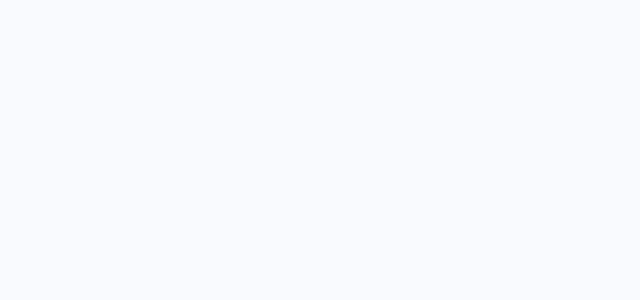
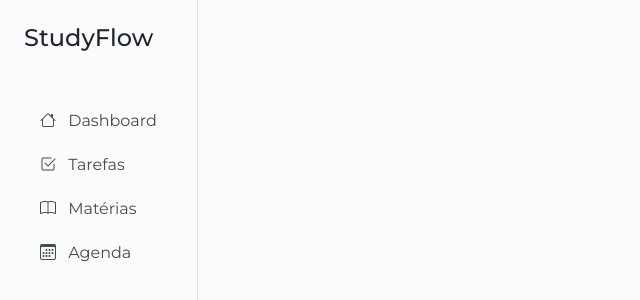
Before and after one commit to RosanaCeline/StudyFlow, a Vue app in the folder frontend/: page /app in a window 1280 px wide. Before the commit this address had no page. Shown: the top 300 px of the page, without its empty margins (0-640 px from the left). Built offline with nearby package versions, Linux system fonts and the light colour scheme.

Commit message:
feat: adiciona side bar

```diff
--- a/frontend/src/assets/base.css
+++ b/frontend/src/assets/base.css
@@ -1,5 +1,6 @@
 :root {
   --color-background: #fafbfd;
+  --color-background-hover: #e6ecf5;
 
   --color-body: #d94052;
   --color-body-dark: #801245;
--- /dev/null
+++ b/frontend/src/components/SideBar.vue
@@ -0,0 +1,66 @@
+<template>
+    <aside class="d-flex flex-column vh-100 p-4 border-end">
+
+        <h1 class="fs-4 mb-5">
+            StudyFlow
+        </h1>
+
+        <nav class="nav nav-pills flex-column gap-1">
+
+            <RouterLink
+                to="/app/dashboard"
+                class="nav-link meu-link"
+            >
+                <i class="bi bi-house me-2"></i>
+                Dashboard
+            </RouterLink>
+
+            <RouterLink
+                to="/app/tasks"
+                class="nav-link meu-link"
+            >
+                <i class="bi bi-check2-square me-2"></i>
+                Tarefas
+            </RouterLink>
+
+            <RouterLink
+                to="/app/subjects"
+                class="nav-link meu-link"
+            >
+                <i class="bi bi-book me-2"></i>
+                Matérias
+            </RouterLink>
+
+            <RouterLink
+                to="/app/calendar"
+                class="nav-link meu-link"
+            >
+                <i class="bi bi-calendar3 me-2"></i>
+                Agenda
+            </RouterLink>
+
+        </nav>
+
+    </aside>
+</template>
+
+<style scoped>
+    .meu-link {
+        color: var(--color-text-light);
+        border-radius: 8px;
+    }
+
+    .meu-link i {
+        color: inherit;
+    }
+
+    .meu-link:hover {
+        color: var(--color-text-light);
+        background-color: var(--color-background-hover);
+    }
+
+    .router-link-active {
+        background-color: var(--color-body);
+        color: white;
+    }
+</style>
--- /dev/null
+++ b/frontend/src/layouts/AppLayout.vue
@@ -0,0 +1,15 @@
+<script setup>
+    import Sidebar from '../components/SideBar.vue'
+</script>
+
+<template>
+    <div class="d-flex min-vh-100">
+
+        <Sidebar />
+
+        <main class="grow p-4">
+            <RouterView />
+        </main>
+
+    </div>
+</template>
--- /dev/null
+++ b/frontend/src/views/TasksView.vue
@@ -0,0 +1,5 @@
+<template>
+    <h1>Tarefas</h1>
+
+    <p>Aqui ficarão suas tarefas de estudo.</p>
+</template>
```
Also changed, not shown: frontend/src/router/index.js (+14 -2 lines).
